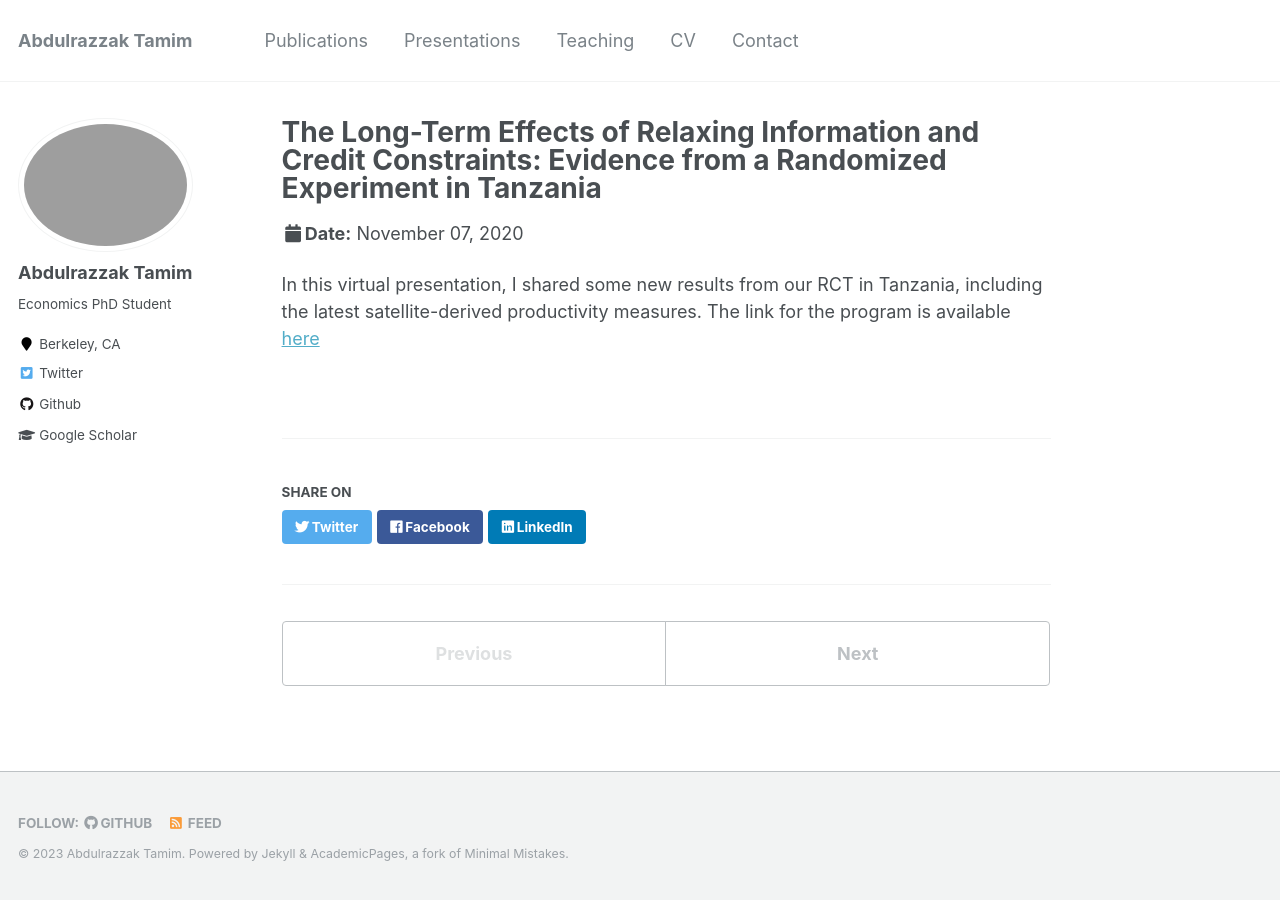
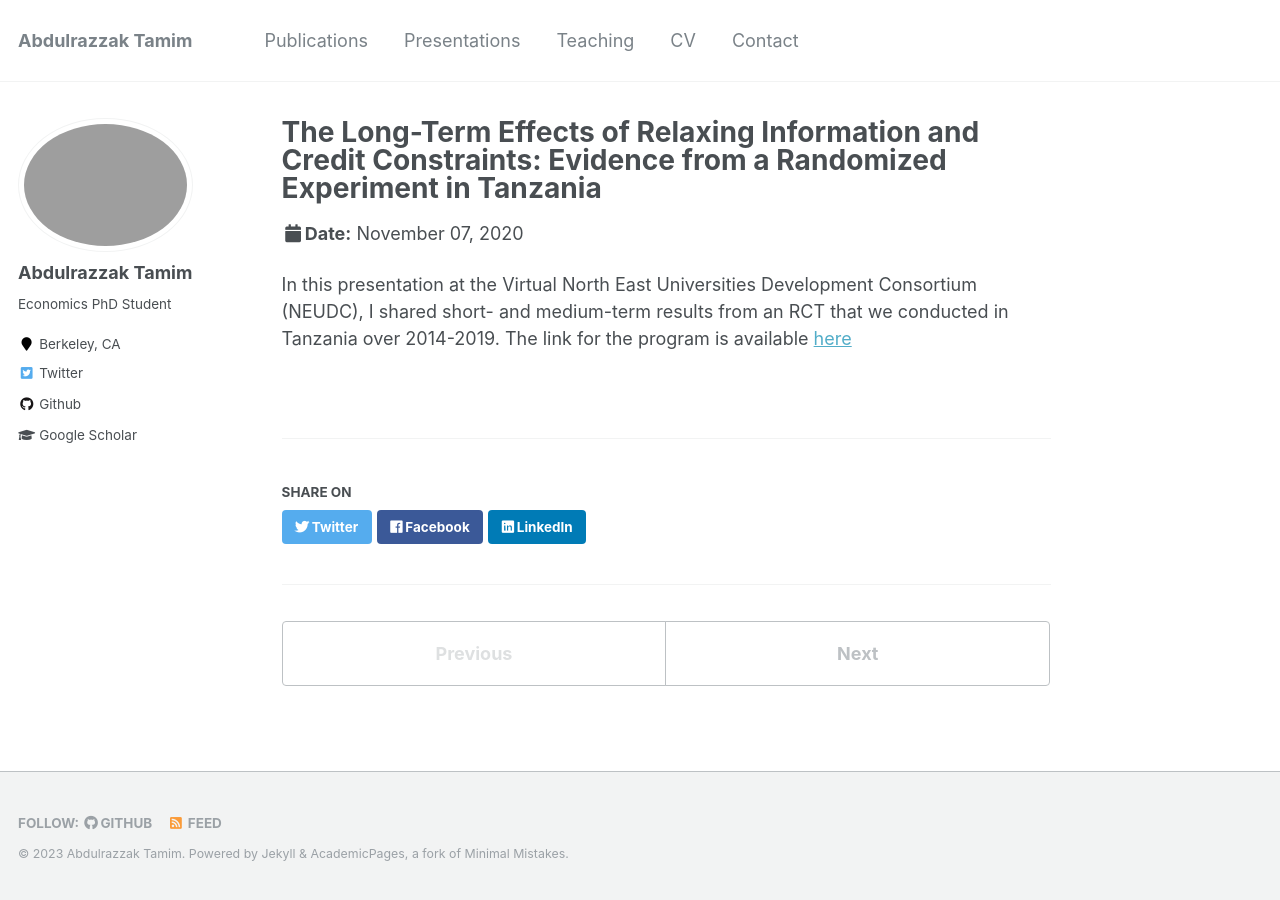
Before and after one commit to AbdulrazzakTamim/abdulrazzaktamim.github.io, a Jekyll site: the page built from _talks/2020-11-07-presentation.md, in a window 1280 px wide. Built offline with Jekyll 4.4.1, drawn with Linux system fonts in a browser that asks for light colours; comment, search, counter and statistics services are not loaded.

Commit message:
Update 2020-11-07-presentation.md

```diff
--- a/_talks/2020-11-07-presentation.md
+++ b/_talks/2020-11-07-presentation.md
@@ -8,5 +8,5 @@ date: 2020-11-07
 location: "Hanover, NH, USA"
 ---
 
-In this virtual presentation, I shared some new results from our RCT in Tanzania, including the latest satellite-derived productivity measures.
+In this presentation at the Virtual North East Universities Development Consortium (NEUDC), I shared short- and medium-term results from an RCT that we conducted in Tanzania over 2014-2019.
 The link for the program is available [here](https://sites.google.com/dartmouth.edu/neudc2020/schedule-papers/schedule-day-2?authuser=0)
```
